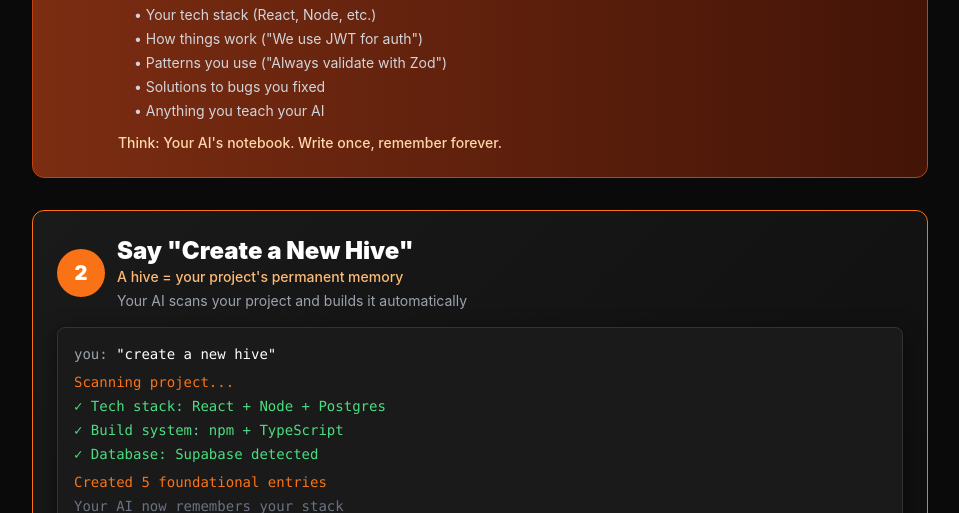
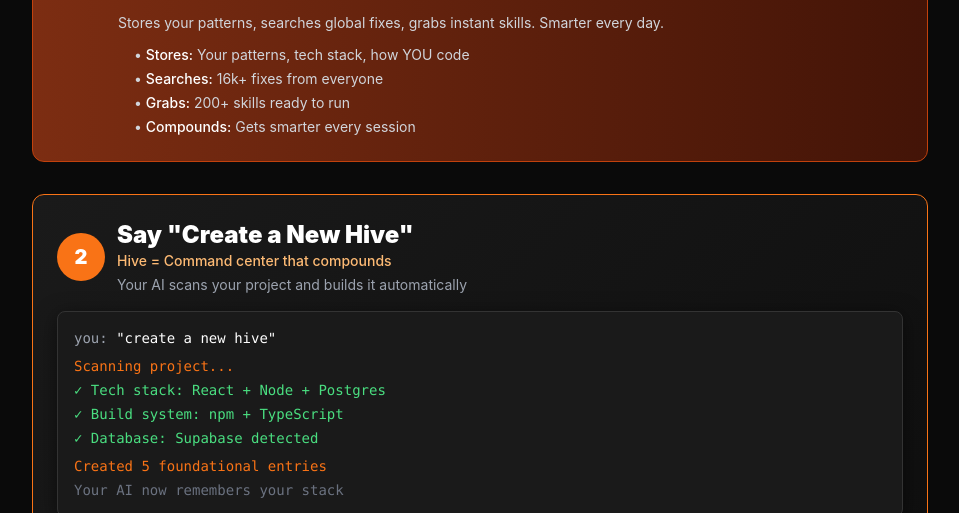
Before and after one commit to Kevthetech143/hivemind, a website: page how-it-works.html in a window 1280 px wide. Shown: the part 587-1100 px from the top of the page, without its empty margins (160-1119 px from the left). Drawn offline with nearby package versions, Linux system fonts and the light colour scheme.

Commit message:
Update hive definition: 'Command center that compounds'

```diff
--- a/how-it-works.html
+++ b/how-it-works.html
@@ -73,19 +73,18 @@
                 <div class="text-4xl">🧠</div>
                 <div>
                     <h3 class="text-xl font-black text-white mb-2">What's a Hive?</h3>
+                    <p class="text-orange-200 text-base font-bold mb-3">
+                        Command center that compounds.
+                    </p>
                     <p class="text-gray-300 text-sm mb-2">
-                        A hive is your project's permanent memory. It's a private knowledge base that stores:
+                        Stores your patterns, searches global fixes, grabs instant skills. Smarter every day.
                     </p>
-                    <ul class="text-gray-300 text-sm space-y-1 ml-4">
-                        <li>• Your tech stack (React, Node, etc.)</li>
-                        <li>• How things work ("We use JWT for auth")</li>
-                        <li>• Patterns you use ("Always validate with Zod")</li>
-                        <li>• Solutions to bugs you fixed</li>
-                        <li>• Anything you teach your AI</li>
+                    <ul class="text-gray-300 text-sm space-y-1 ml-4 mt-3">
+                        <li>• <span class="text-white font-medium">Stores:</span> Your patterns, tech stack, how YOU code</li>
+                        <li>• <span class="text-white font-medium">Searches:</span> 16k+ fixes from everyone</li>
+                        <li>• <span class="text-white font-medium">Grabs:</span> 200+ skills ready to run</li>
+                        <li>• <span class="text-white font-medium">Compounds:</span> Gets smarter every session</li>
                     </ul>
-                    <p class="text-orange-200 text-sm mt-3 font-medium">
-                        Think: Your AI's notebook. Write once, remember forever.
-                    </p>
                 </div>
             </div>
         </div>
@@ -96,7 +95,7 @@
                 <div class="w-12 h-12 rounded-full bg-orange-500 flex items-center justify-center text-white font-black text-xl">2</div>
                 <div>
                     <h2 class="text-2xl font-black text-white">Say "Create a New Hive"</h2>
-                    <p class="text-orange-300 text-sm font-medium mb-1">A hive = your project's permanent memory</p>
+                    <p class="text-orange-300 text-sm font-medium mb-1">Hive = Command center that compounds</p>
                     <p class="text-gray-400 text-sm">Your AI scans your project and builds it automatically</p>
                 </div>
             </div>
```
